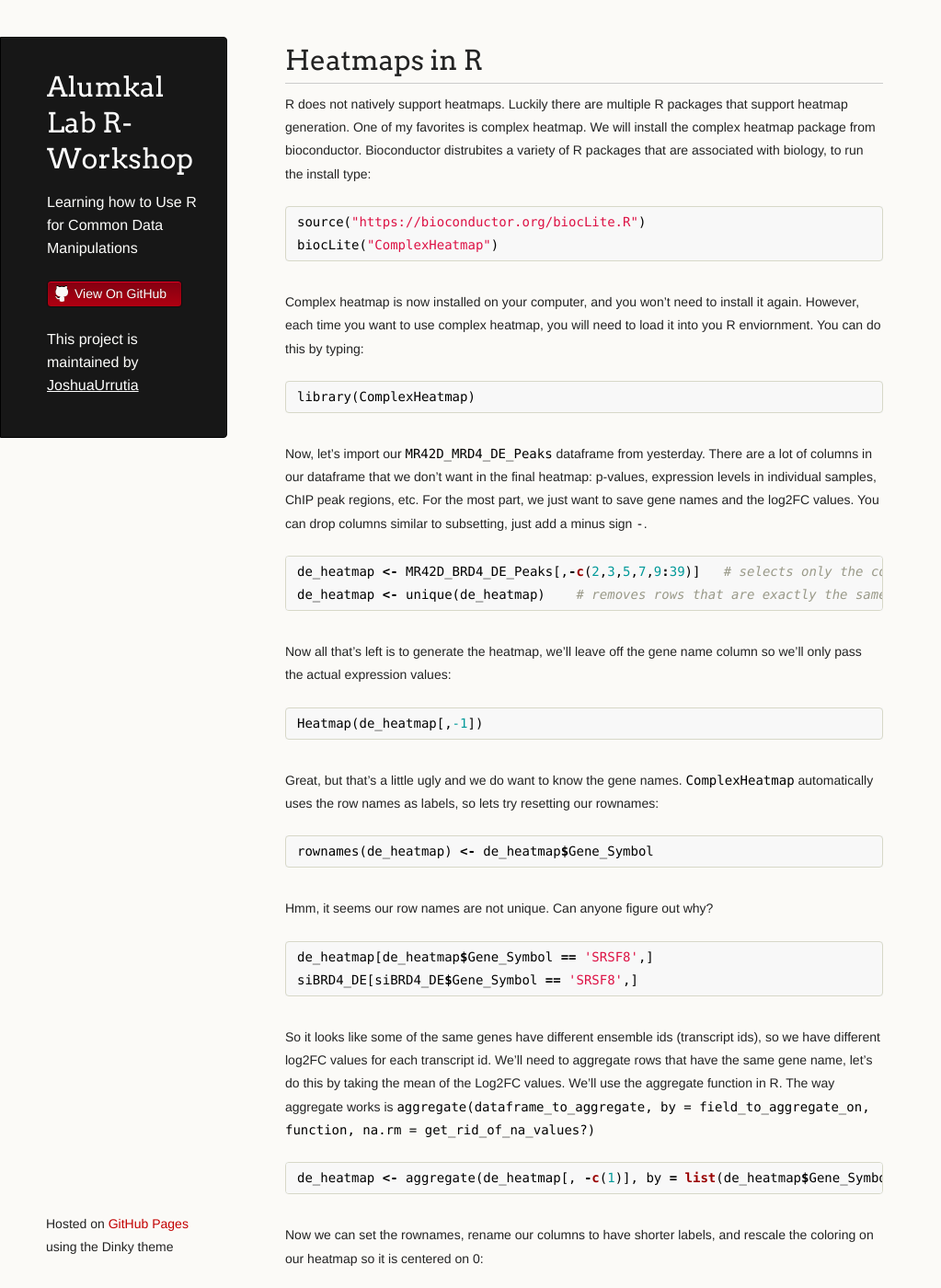
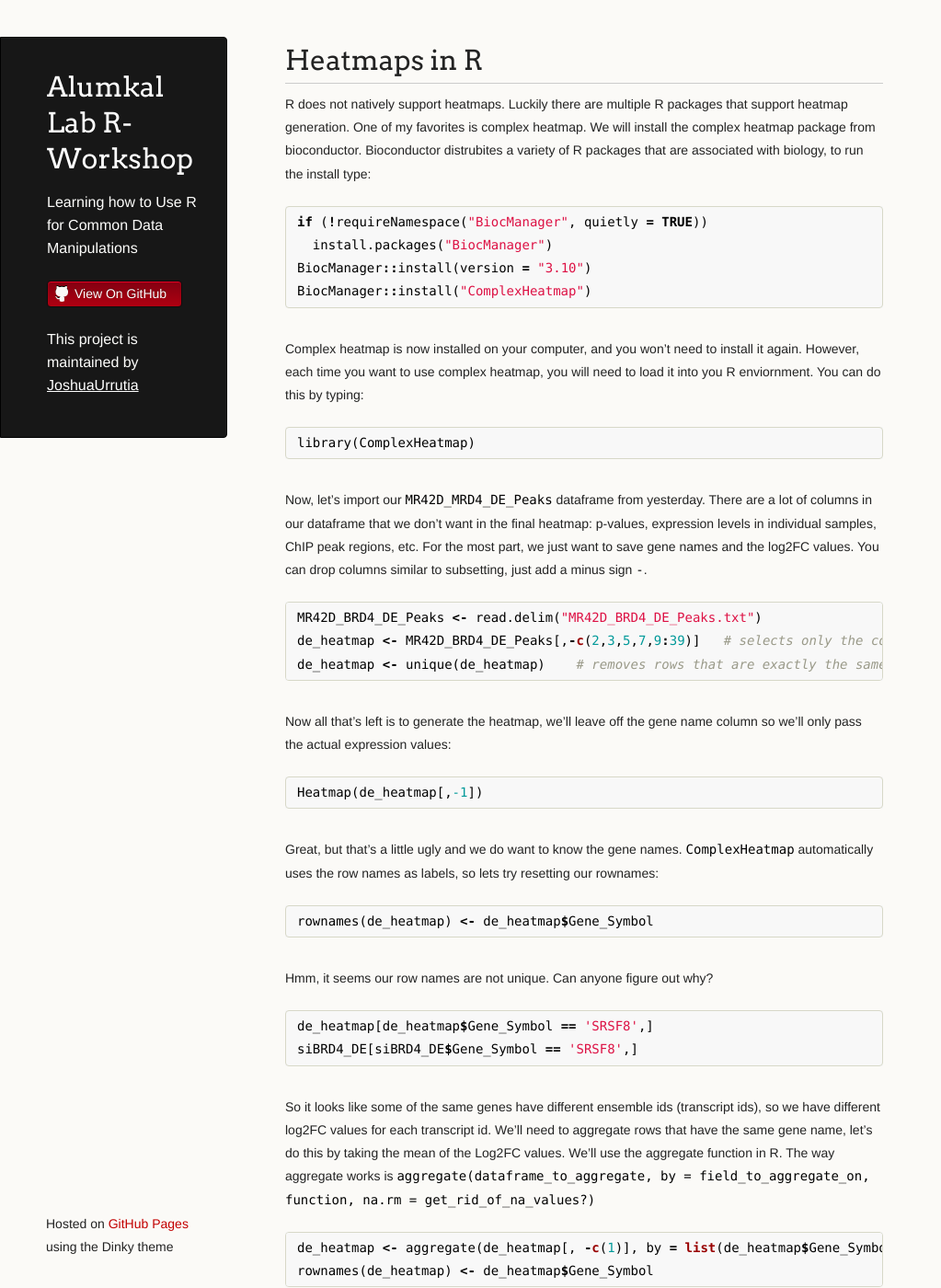
Before and after one commit to JoshuaUrrutia/R_Workshop, a Jekyll site: the page built from docs/heatmaps.md, in a window 1280 px wide and 1400 px high. Shown: the whole window at 92% size, without its empty margins (0-1023 px from the left). Built offline with Jekyll 4.4.1, drawn with Linux system fonts in a browser that asks for light colours; our own code applies the rules of GitHub Pages for plain Markdown files.

Commit message:
updating docs for new bioc installs, and fixing typos

````diff
--- a/docs/heatmaps.md
+++ b/docs/heatmaps.md
@@ -3,8 +3,10 @@
 R does not natively support heatmaps. Luckily there are multiple R packages that support heatmap generation. One of my favorites is complex heatmap.
 We will install the complex heatmap package from bioconductor. Bioconductor distrubites a variety of R packages that are associated with biology, to run the install type:
 ```r
-source("https://bioconductor.org/biocLite.R")
-biocLite("ComplexHeatmap")
+if (!requireNamespace("BiocManager", quietly = TRUE))
+  install.packages("BiocManager")
+BiocManager::install(version = "3.10")
+BiocManager::install("ComplexHeatmap")
 ```
 Complex heatmap is now installed on your computer, and you won't need to install it again. However, each time you want to use complex heatmap, you will need to load it into you R enviornment. You can do this by typing:
 ```r
@@ -13,6 +15,7 @@ library(ComplexHeatmap)
 
 Now, let's import our `MR42D_MRD4_DE_Peaks` dataframe from yesterday. There are a lot of columns in our dataframe that we don't want in the final heatmap: p-values, expression levels in individual samples, ChIP peak regions, etc. For the most part, we just want to save gene names and the log2FC values. You can drop columns similar to subsetting, just add a minus sign `-`.
 ```r
+MR42D_BRD4_DE_Peaks <- read.delim("MR42D_BRD4_DE_Peaks.txt")
 de_heatmap <- MR42D_BRD4_DE_Peaks[,-c(2,3,5,7,9:39)]   # selects only the columns we want to save
 de_heatmap <- unique(de_heatmap)    # removes rows that are exactly the same
 ```
@@ -36,6 +39,7 @@ So it looks like some of the same genes have different ensemble ids (transcript
 `aggregate(dataframe_to_aggregate, by = field_to_aggregate_on, function, na.rm = get_rid_of_na_values?)`
 ```r
 de_heatmap <- aggregate(de_heatmap[, -c(1)], by = list(de_heatmap$Gene_Symbol), mean, na.rm = TRUE)
+rownames(de_heatmap) <- de_heatmap$Gene_Symbol
 ```
 
 Now we can set the rownames, rename our columns to have shorter labels, and rescale the coloring on our heatmap so it is centered on 0:
````
Also changed, not shown: docs/advanced_integrations.md (+4 -2 lines), docs/intro_to_r.md (+9 -0 lines).
